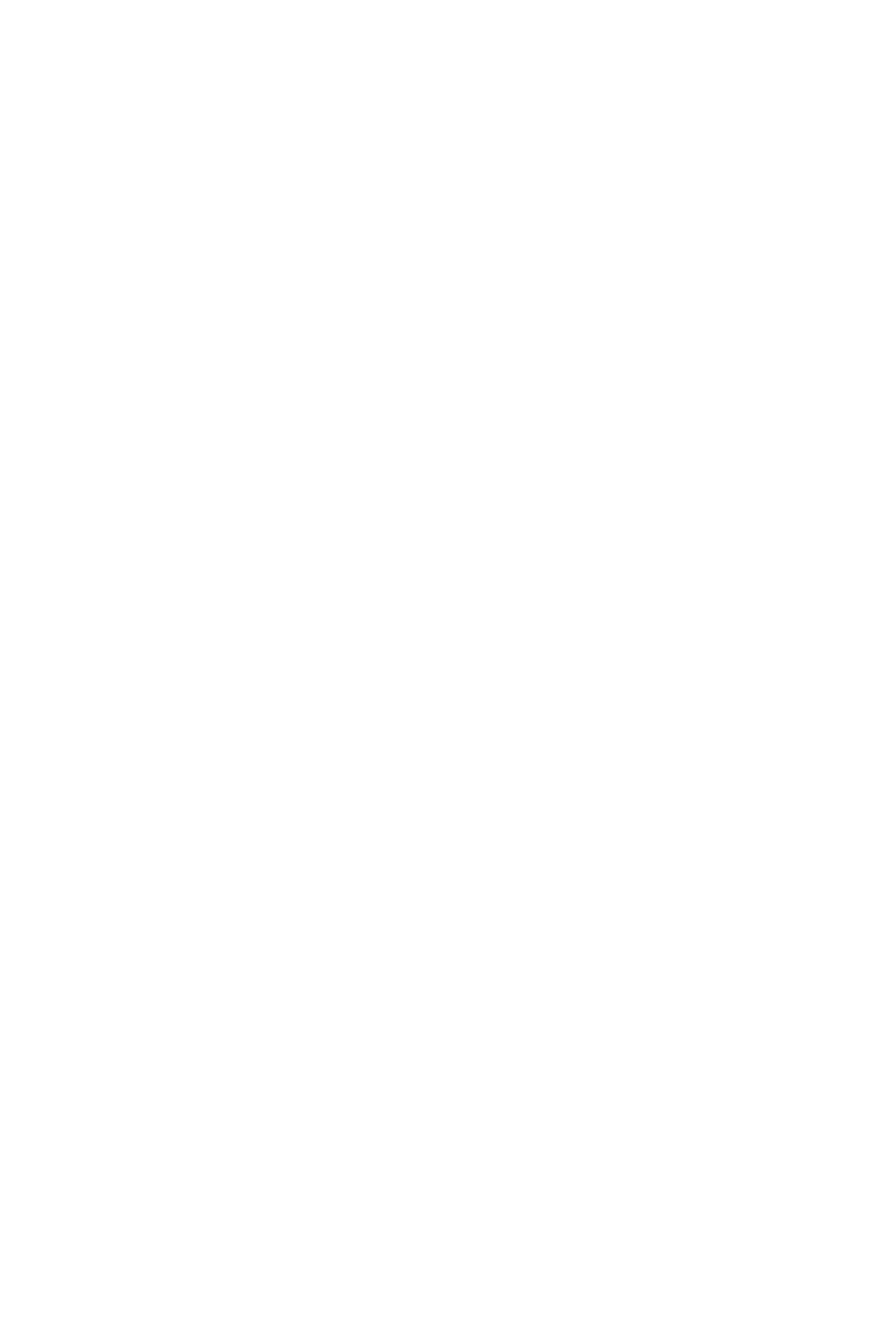
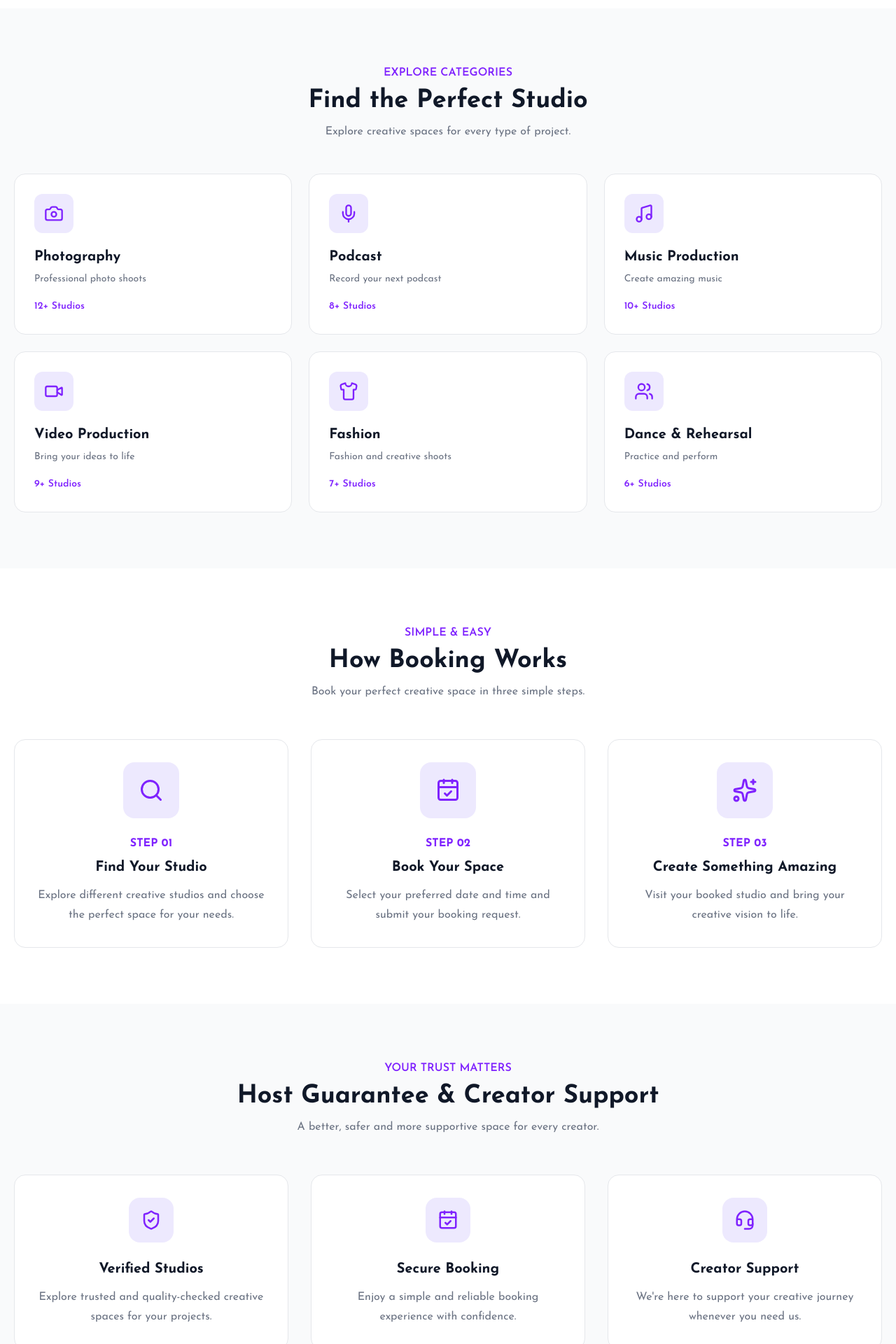
Before and after one commit to ronyakter26/studio-space-frontend, a Next.js app: page / in a window 1280 px wide. Shown: the part 1140-3060 px from the top of the page at 70% size. Before the commit the page ends 1152 px from the top, so only its background shows below. Built offline with nearby package versions, Linux system fonts and the light colour scheme; no server answers.

Commit message:
modified:   src/app/page.tsx

```diff
--- a/src/app/page.tsx
+++ b/src/app/page.tsx
@@ -1,6 +1,10 @@
 import Image from "next/image";
 import Hero from "@/components/Hero";
 import FeaturedStudios from "@/components/FeaturedStudios";
+import Categories from "@/components/Categories";
+import HowItWorks from "@/components/HowItWorks";
+import HostGuarantee from "@/components/HostGuarantee";
+
 
 
 export default function Home() {
@@ -8,6 +12,9 @@ export default function Home() {
     <div >
       <Hero />
       <FeaturedStudios />
+      <Categories />
+<HowItWorks />
+<HostGuarantee />
 
     </div>
   );
--- /dev/null
+++ b/src/components/Categories.tsx
@@ -0,0 +1,99 @@
+
+import {
+  Camera,
+  Mic,
+  Music,
+  Video,
+  Shirt,
+  Users,
+} from "lucide-react";
+
+const categories = [
+  {
+    name: "Photography",
+    description: "Professional photo shoots",
+    icon: Camera,
+    count: "12+ Studios",
+  },
+  {
+    name: "Podcast",
+    description: "Record your next podcast",
+    icon: Mic,
+    count: "8+ Studios",
+  },
+  {
+    name: "Music Production",
+    description: "Create amazing music",
+    icon: Music,
+    count: "10+ Studios",
+  },
+  {
+    name: "Video Production",
+    description: "Bring your ideas to life",
+    icon: Video,
+    count: "9+ Studios",
+  },
+  {
+    name: "Fashion",
+    description: "Fashion and creative shoots",
+    icon: Shirt,
+    count: "7+ Studios",
+  },
+  {
+    name: "Dance & Rehearsal",
+    description: "Practice and perform",
+    icon: Users,
+    count: "6+ Studios",
+  },
+];
+
+export default function Categories() {
+  return (
+    <section className="bg-gray-50 dark:bg-gray-950 py-20 px-5">
+      <div className="max-w-7xl mx-auto">
+        <div className="text-center mb-12">
+          <p className="text-violet-600 font-semibold mb-2">
+            EXPLORE CATEGORIES
+          </p>
+
+          <h2 className="text-3xl md:text-4xl font-bold text-gray-900 dark:text-white">
+            Find the Perfect Studio
+          </h2>
+
+          <p className="text-gray-500 dark:text-gray-400 mt-3">
+            Explore creative spaces for every type of project.
+          </p>
+        </div>
+
+        <div className="grid grid-cols-1 sm:grid-cols-2 lg:grid-cols-3 gap-6">
+          {categories.map((category) => {
+            const Icon = category.icon;
+
+            return (
+              <div
+                key={category.name}
+                className="group bg-white dark:bg-gray-900 border border-gray-200 dark:border-gray-800 rounded-2xl p-7 hover:border-violet-500 hover:shadow-xl transition-all duration-300"
+              >
+                <div className="w-14 h-14 flex items-center justify-center rounded-xl bg-violet-100 dark:bg-violet-950 text-violet-600 mb-5 group-hover:bg-violet-600 group-hover:text-white transition-all">
+                  <Icon size={28} />
+                </div>
+
+                <h3 className="text-xl font-bold text-gray-900 dark:text-white mb-2">
+                  {category.name}
+                </h3>
+
+                <p className="text-gray-500 dark:text-gray-400 text-sm mb-4">
+                  {category.description}
+                </p>
+
+                <span className="text-violet-600 text-sm font-semibold">
+                  {category.count}
+                </span>
+              </div>
+            );
+          })}
+        </div>
+      </div>
+    </section>
+  );
+}
--- /dev/null
+++ b/src/components/HostGuarantee.tsx
@@ -0,0 +1,70 @@
+
+import { ShieldCheck, CalendarCheck, Headset } from "lucide-react";
+
+const features = [
+  {
+    title: "Verified Studios",
+    description:
+      "Explore trusted and quality-checked creative spaces for your projects.",
+    icon: ShieldCheck,
+  },
+  {
+    title: "Secure Booking",
+    description:
+      "Enjoy a simple and reliable booking experience with confidence.",
+    icon: CalendarCheck,
+  },
+  {
+    title: "Creator Support",
+    description:
+      "We're here to support your creative journey whenever you need us.",
+    icon: Headset,
+  },
+];
+
+export default function HostGuarantee() {
+  return (
+    <section className="py-20 px-5 bg-gray-50 dark:bg-gray-950">
+      <div className="max-w-7xl mx-auto">
+        <div className="text-center mb-14">
+          <p className="text-violet-600 font-semibold mb-2">
+            YOUR TRUST MATTERS
+          </p>
+
+          <h2 className="text-3xl md:text-4xl font-bold text-gray-900 dark:text-white">
+            Host Guarantee & Creator Support
+          </h2>
+
+          <p className="text-gray-500 dark:text-gray-400 mt-3">
+            A better, safer and more supportive space for every creator.
+          </p>
+        </div>
+
+        <div className="grid grid-cols-1 md:grid-cols-3 gap-8">
+          {features.map((feature) => {
+            const Icon = feature.icon;
+
+            return (
+              <div
+                key={feature.title}
+                className="bg-white dark:bg-gray-900 border border-gray-200 dark:border-gray-800 rounded-2xl p-8 text-center hover:shadow-xl hover:border-violet-500 transition-all duration-300"
+              >
+                <div className="w-16 h-16 mx-auto mb-6 rounded-2xl bg-violet-100 dark:bg-violet-950 text-violet-600 flex items-center justify-center">
+                  <Icon size={30} />
+                </div>
+
+                <h3 className="text-xl font-bold text-gray-900 dark:text-white mb-3">
+                  {feature.title}
+                </h3>
+
+                <p className="text-gray-500 dark:text-gray-400 leading-7">
+                  {feature.description}
+                </p>
+              </div>
+            );
+          })}
+        </div>
+      </div>
+    </section>
+  );
+}
--- /dev/null
+++ b/src/components/HowItWorks.tsx
@@ -0,0 +1,79 @@
+
+import { Search, CalendarCheck, Sparkles } from "lucide-react";
+
+const steps = [
+  {
+    number: "01",
+    title: "Find Your Studio",
+    description:
+      "Explore different creative studios and choose the perfect space for your needs.",
+    icon: Search,
+  },
+  {
+    number: "02",
+    title: "Book Your Space",
+    description:
+      "Select your preferred date and time and submit your booking request.",
+    icon: CalendarCheck,
+  },
+  {
+    number: "03",
+    title: "Create Something Amazing",
+    description:
+      "Visit your booked studio and bring your creative vision to life.",
+    icon: Sparkles,
+  },
+];
+
+export default function HowItWorks() {
+  return (
+    <section className="py-20 px-5 bg-white dark:bg-gray-900">
+      <div className="max-w-7xl mx-auto">
+        <div className="text-center mb-14">
+          <p className="text-violet-600 font-semibold mb-2">
+            SIMPLE & EASY
+          </p>
+
+          <h2 className="text-3xl md:text-4xl font-bold text-gray-900 dark:text-white">
+            How Booking Works
+          </h2>
+
+          <p className="text-gray-500 dark:text-gray-400 mt-3">
+            Book your perfect creative space in three simple steps.
+          </p>
+        </div>
+
+        <div className="grid grid-cols-1 md:grid-cols-3 gap-8">
+          {steps.map((step) => {
+            const Icon = step.icon;
+
+            return (
+              <div
+                key={step.number}
+                className="text-center p-8 rounded-2xl border border-gray-200 dark:border-gray-800 hover:shadow-xl hover:border-violet-500 transition-all duration-300"
+              >
+                <div className="flex justify-center mb-6">
+                  <div className="w-20 h-20 rounded-2xl bg-violet-100 dark:bg-violet-950 text-violet-600 flex items-center justify-center">
+                    <Icon size={36} />
+                  </div>
+                </div>
+
+                <p className="text-violet-600 font-bold mb-2">
+                  STEP {step.number}
+                </p>
+
+                <h3 className="text-xl font-bold text-gray-900 dark:text-white mb-3">
+                  {step.title}
+                </h3>
+
+                <p className="text-gray-500 dark:text-gray-400 leading-7">
+                  {step.description}
+                </p>
+              </div>
+            );
+          })}
+        </div>
+      </div>
+    </section>
+  );
+}
```
